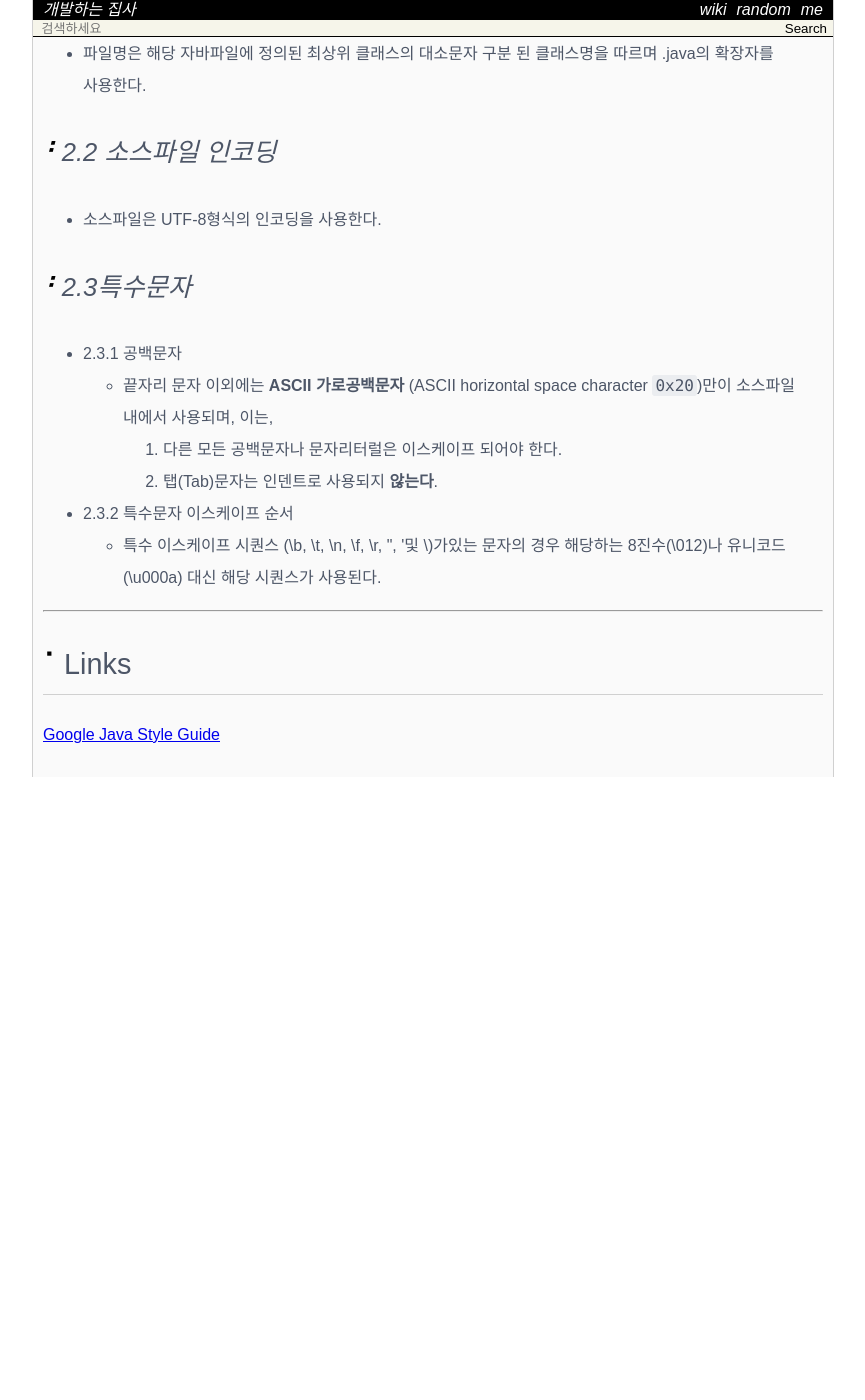
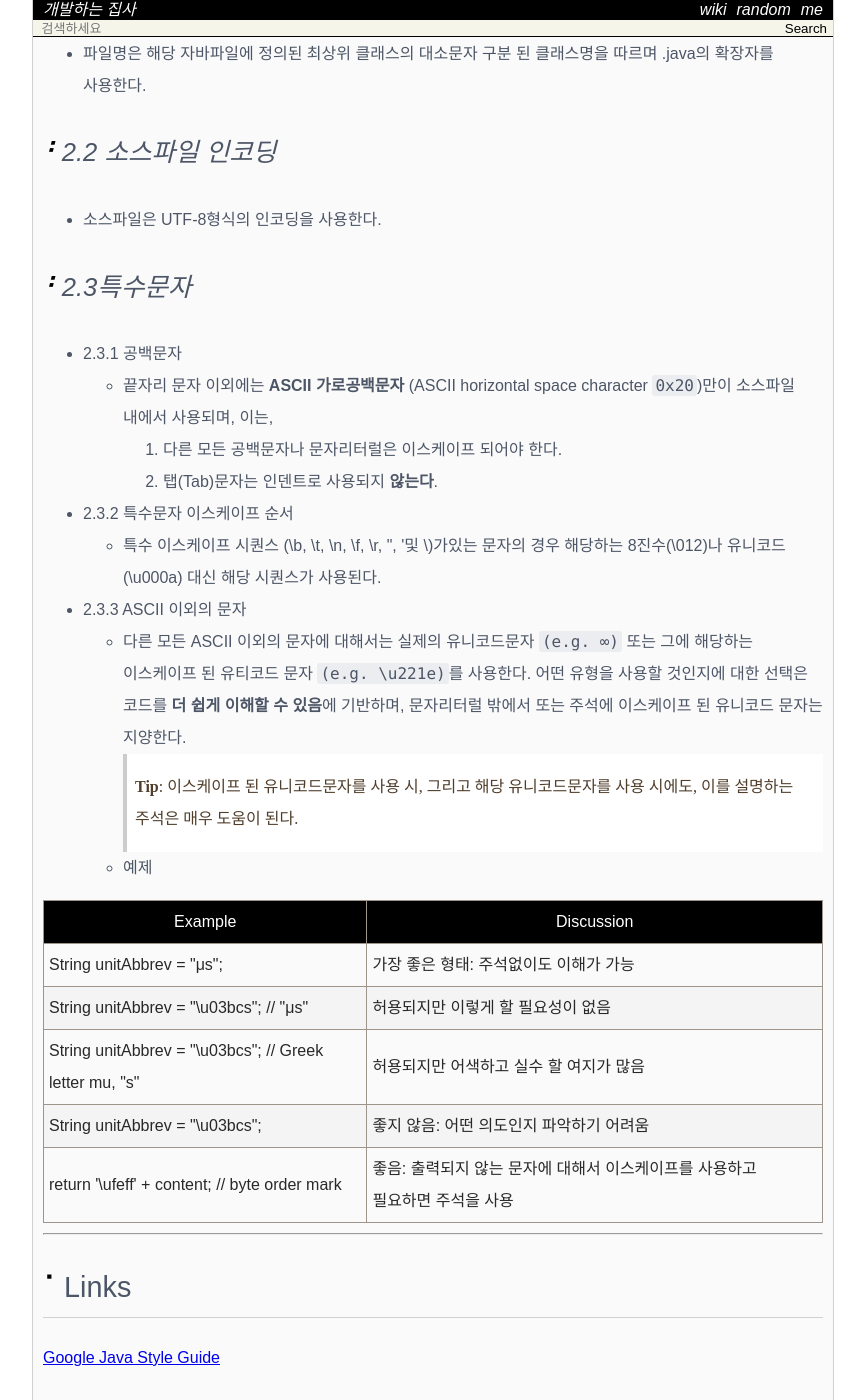
Before and after one commit to Achelous1/achelous1.github.io, a Jekyll site: the page built from _wiki/google-java-style-guide.md, in a window 1280 px wide and 1400 px high, scrolled down 1211 px. Shown: the whole window, without its empty margins (207-1072 px from the left). Built offline with Jekyll 4.4.1, drawn with Linux system fonts in a browser that asks for light colours; nearby versions of some CDN libraries; some web fonts are replaced; comment, search, counter and statistics services are not loaded; before the commit the page ends 1988 px from its top, so only the background shows below that; some of the changed text lies outside the part shown.

Commit message:
ADDED chapter 2.3.3 on Google's Java Style Guide

```diff
--- a/_wiki/google-java-style-guide.md
+++ b/_wiki/google-java-style-guide.md
@@ -37,7 +37,18 @@ latex   : false
 	2. 탭(Tab)문자는 인덴트로 사용되지 **않는다**.
 * 2.3.2 특수문자 이스케이프 순서
 	* 특수 이스케이프 시퀀스 (\b, \t, \n, \f, \r, \", \'및 \\)가있는 문자의 경우 해당하는 8진수(\012)나 유니코드(\u000a) 대신 해당 시퀀스가 사용된다.
+* 2.3.3 ASCII 이외의 문자
+	* 다른 모든 ASCII 이외의 문자에 대해서는 실제의 유니코드문자 `(e.g. ∞)` 또는 그에 해당하는 이스케이프 된 유티코드 문자 `(e.g. \u221e)`를 사용한다. 어떤 유형을 사용할 것인지에 대한 선택은 코드를 **더 쉽게 이해할 수 있음**에 기반하며, 문자리터럴 밖에서 또는 주석에 이스케이프 된 유니코드 문자는 지양한다.
+	> **Tip**: 이스케이프 된 유니코드문자를 사용 시, 그리고 해당 유니코드문자를 사용 시에도, 이를 설명하는 주석은 매우 도움이 된다.
+	* 예제
 
+| Example                                                | Discussion                                                                   |
+|--------------------------------------------------------|------------------------------------------------------------------------------|
+| String unitAbbrev = "μs";                              | 가장 좋은 형태: 주석없이도 이해가 가능                                       |
+| String unitAbbrev = "\u03bcs"; // "μs"                 | 허용되지만 이렇게 할 필요성이 없음                                           |
+| String unitAbbrev = "\u03bcs"; // Greek letter mu, "s" | 허용되지만 어색하고 실수 할 여지가 많음                                      |
+| String unitAbbrev = "\u03bcs";                         | 좋지 않음: 어떤 의도인지 파악하기 어려움                                     |
+| return '\ufeff' + content; // byte order mark          | 좋음: 출력되지 않는 문자에 대해서 이스케이프를 사용하고 필요하면 주석을 사용 |
 
 ---
 ## Links
--- a/data/tag/algorithm.json
+++ b/data/tag/algorithm.json
@@ -1 +1 @@
-{"fileName":"algorithm","collection":{"calculate-datetime-bw-2-days":{"type":"wiki","title":"","summary":"두 날짜 사이의 시간만 가지고 교대시간을 구하는 알고리즘","parent":"program-algorithms","url":"/wiki/calculate-datetime-bw-2-days","updated":"2021-01-25 11:57:31 +0900","children":[]}}}
+{"fileName":"algorithm","collection":{"calculate-datetime-bw-2-days":{"type":"wiki","title":"","summary":"두 날짜 사이의 시간만 가지고 교대시간을 구하는 알고리즘","parent":"program-algorithms","url":"/wiki/calculate-datetime-bw-2-days","updated":"2021-01-25 13:47:48 +0900","children":[]}}}
```
Also changed, not shown: other parts of _wiki/google-java-style-guide.md (+1 -1 lines), _data/pageMap.yml (+4 -4 lines), _wiki/calculate-datetime-bw-2-days.md (+2 -2 lines).
